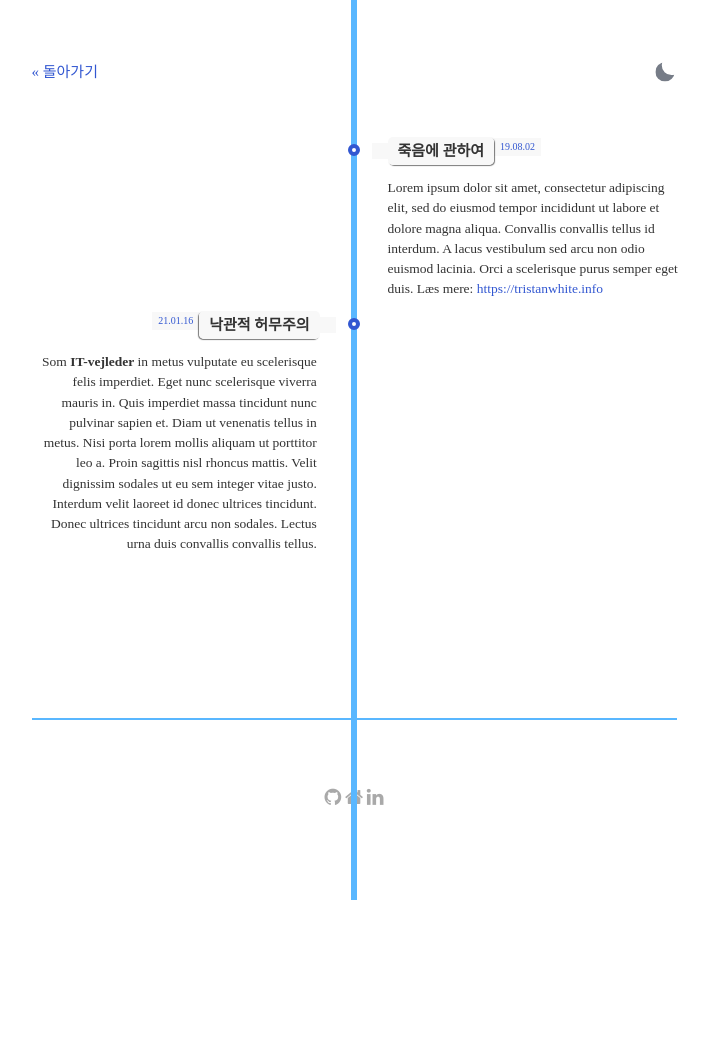
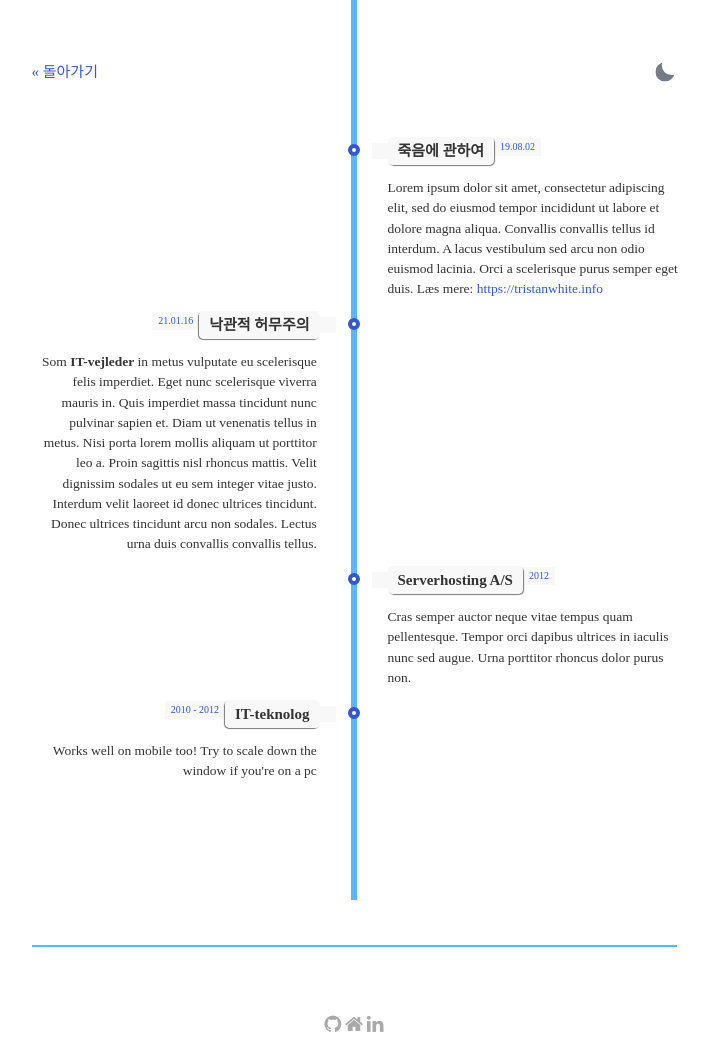
Before and after one commit to Bloofer/Bloofer.github.io, a Jekyll site: the page built from about.html, in a window 1280 px wide. Shown: the whole page, without its empty margins (286-995 px from the left). Built offline with Jekyll 4.4.1, drawn with Linux system fonts in a browser that asks for light colours; some web fonts are replaced; before the commit the page ends 900 px from its top, so only the background shows below that.

Commit message:
edit about

```diff
--- a/about.html
+++ b/about.html
@@ -50,6 +50,34 @@ layout: default
             </div>
         </li>
 
+        <!-- Item 3 -->
+        <li>
+            <div class="direction-r">
+                <div class="flag-wrapper">
+                    <span class="flag">Serverhosting A/S</span>
+                    <span class="time-wrapper"><span class="time">2012</span></span>
+                </div>
+                <div class="desc">
+                    Cras semper auctor neque vitae tempus quam pellentesque. Tempor orci dapibus ultrices
+                    in iaculis nunc sed augue. Urna porttitor rhoncus dolor purus non.
+                </div>
+            </div>
+        </li>
+
+
+        <!-- Item 4 -->
+        <li>
+            <div class="direction-l">
+                <div class="flag-wrapper">
+                    <span class="flag">IT-teknolog</span>
+                    <span class="time-wrapper"><span class="time">2010 - 2012</span></span>
+                </div>
+                <div class="desc">
+                    Works well on mobile too! Try to scale down the window if you're on a pc
+                </div>
+            </div>
+        </li>
+
     </ul>
 
 <!-- adding an empty line to separate the social profile links -->
```
